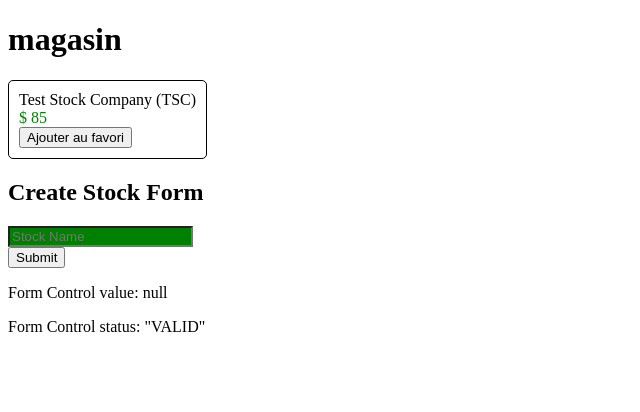
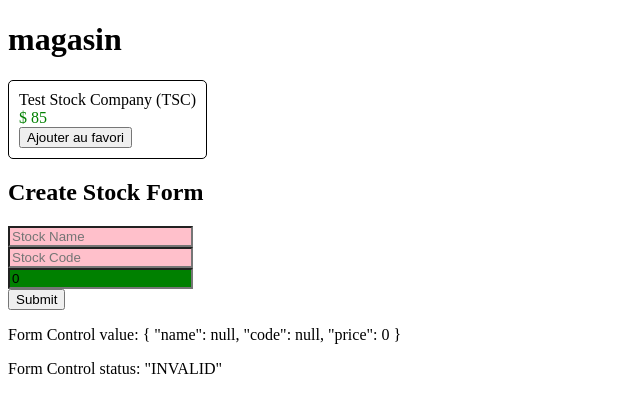
Before and after one commit to mugiwara62740/angular_formation, an Angular app: page / in a window 1280 px wide. Shown: the top 412 px of the page, without its empty margins (0-640 px from the left). Built offline with nearby package versions, Linux system fonts and the light colour scheme.

Commit message:
Utilisation des FormGroups - Reactive forms

```diff
--- a/src/app/stock/create-stock/create-stock.component.html
+++ b/src/app/stock/create-stock/create-stock.component.html
@@ -1,12 +1,24 @@
 <h2>Create Stock Form</h2>
 <div class="form-group">
-    <div class="stock-name">
-        <input type="text"
-        placeholder="Stock Name"
-        name="stockName"
-        [formControl]="nameControl">
-    </div>
-    <button (click)="onSubmit()">Submit</button>
+    <form [formGroup]="stockForm" (ngSubmit)="onSubmit()">
+        <div class="stock-name">
+            <input type="text"
+            placeholder="Stock Name"
+            name="stockName"
+            formControlName="name">
+        </div>
+        <div class="stock-code">
+            <input type="text"
+            placeholder="Stock Code"
+            formControlName="code">
+        </div>
+        <div class="stock-price">
+            <input type="number"
+            placeholder="Stock Price"
+            formControlName="price">
+        </div>
+        <button type="submit">Submit</button>
+    </form>
 </div>
-<p>Form Control value: {{ nameControl.value | json }}</p>
-<p>Form Control status: {{ nameControl.status | json }}</p>
+<p>Form Control value: {{ stockForm.value | json }}</p>
+<p>Form Control status: {{ stockForm.status | json }}</p>
--- a/src/app/stock/create-stock/create-stock.component.ts
+++ b/src/app/stock/create-stock/create-stock.component.ts
@@ -1,14 +1,18 @@
 import { Component, OnInit } from '@angular/core';
-import { FormControl } from '@angular/forms';
+import { FormControl, FormGroup, Validators } from '@angular/forms';
 @Component({
-  selector: 'app-create-stock',
-  templateUrl: './create-stock.component.html',
-  styleUrls: ['./create-stock.component.css']
+    selector: 'app-create-stock',
+    templateUrl: './create-stock.component.html',
+    styleUrls: ['./create-stock.component.css']
 })
 export class CreateStockComponent {
-    public nameControl = new FormControl();
+    public stockForm: FormGroup = new FormGroup({
+        name: new FormControl(null, Validators.required),
+        code: new FormControl(null, [Validators.required, Validators.minLength(2)]),
+        price: new FormControl(0, [Validators.required, Validators.min(0)])
+    });
     constructor() {}
     onSubmit() {
-        console.log('Name Control Value', this.nameControl.value);
+        console.log('Stock Form Value', this.stockForm.value);
     }
 }
```
